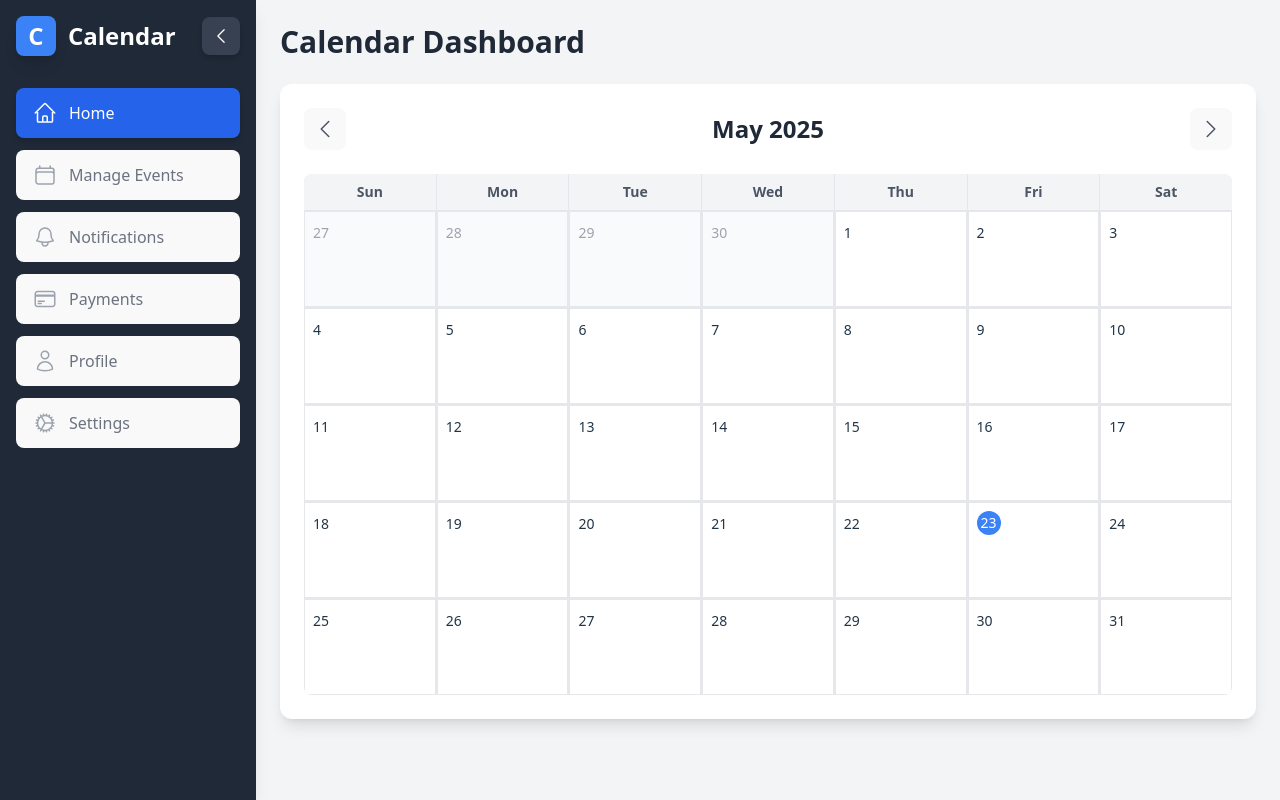
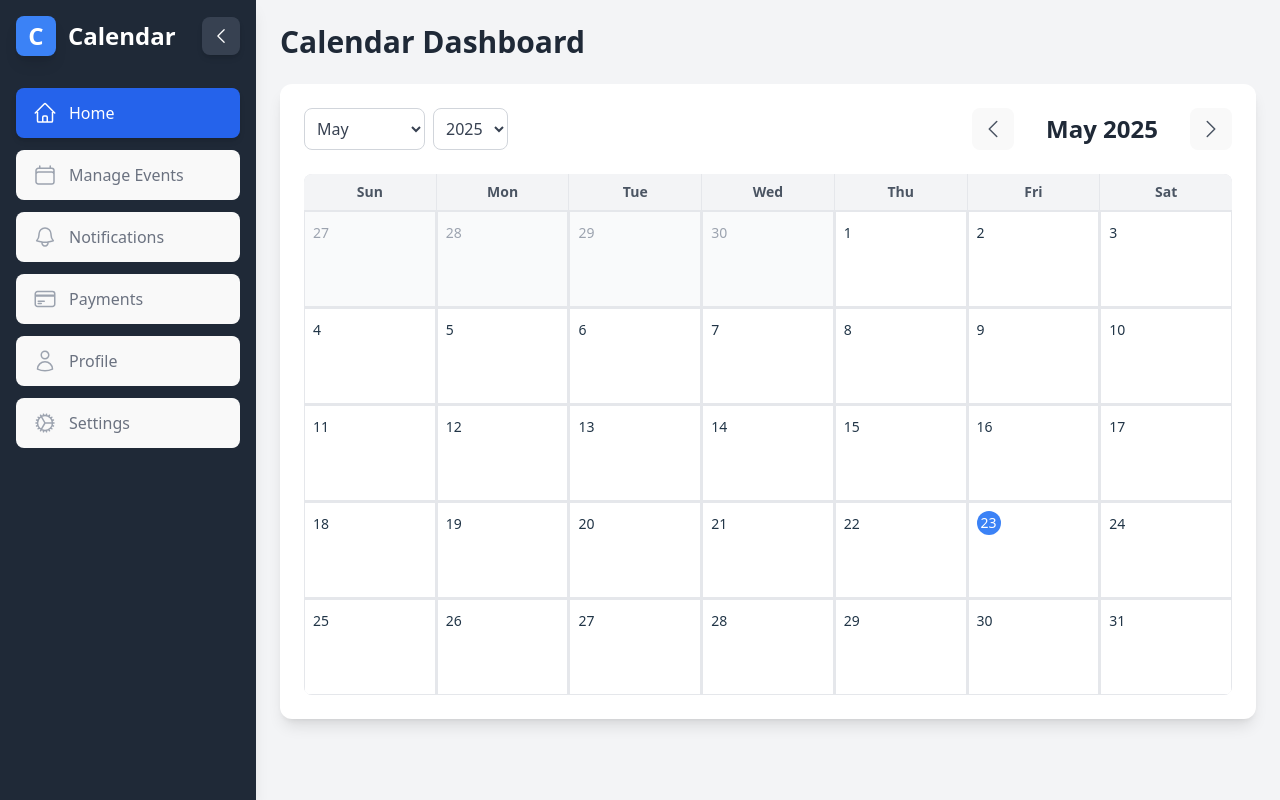
Before and after one commit to Amjedusman/Calender, a React (Vite) app: page / in a window 1280 px wide. Built offline with nearby package versions, Linux system fonts and the light colour scheme.

Commit message:
added some styles in calender

```diff
--- a/src/components/Calendar.jsx
+++ b/src/components/Calendar.jsx
@@ -10,9 +10,21 @@ import {
   isSameDay,
   isToday,
   addMonths,
-  subMonths
+  subMonths,
+  setMonth,
+  setYear
 } from 'date-fns';
 import { ChevronLeftIcon, ChevronRightIcon } from '@heroicons/react/24/outline';
+
+const months = [
+  'January', 'February', 'March', 'April', 'May', 'June',
+  'July', 'August', 'September', 'October', 'November', 'December'
+];
+
+const getYears = (range = 20) => {
+  const currentYear = new Date().getFullYear();
+  return Array.from({ length: range }, (_, i) => currentYear - 10 + i);
+};
 
 const Calendar = () => {
   const [currentDate, setCurrentDate] = useState(new Date());
@@ -37,16 +49,47 @@ const Calendar = () => {
     setCurrentDate(subMonths(currentDate, 1));
   };
 
+  const handleMonthChange = (e) => {
+    const newMonth = parseInt(e.target.value, 10);
+    setCurrentDate(setMonth(currentDate, newMonth));
+  };
+
+  const handleYearChange = (e) => {
+    const newYear = parseInt(e.target.value, 10);
+    setCurrentDate(setYear(currentDate, newYear));
+  };
+
   const renderHeader = () => {
     return (
-      <div className="flex items-center justify-between mb-6">
+      <div className="flex flex-col sm:flex-row items-center justify-between mb-6 gap-4">
+        <div className="flex items-center gap-2">
+          <select
+            className="rounded-lg border border-gray-300 p-2 text-gray-700 focus:outline-none focus:ring-2 focus:ring-blue-400 bg-white"
+            value={currentDate.getMonth()}
+            onChange={handleMonthChange}
+          >
+            {months.map((month, idx) => (
+              <option key={month} value={idx}>{month}</option>
+            ))}
+          </select>
+          <select
+            className="rounded-lg border border-gray-300 p-2 text-gray-700 focus:outline-none focus:ring-2 focus:ring-blue-400 bg-white"
+            value={currentDate.getFullYear()}
+            onChange={handleYearChange}
+          >
+            {getYears().map((year) => (
+              <option key={year} value={year}>{year}</option>
+            ))}
+          </select>
+        </div>
+        <div className="flex items-center gap-2">
           <button
             onClick={prevMonth}
             className="p-2 rounded-lg hover:bg-gray-100 transition-colors"
           >
             <ChevronLeftIcon className="h-6 w-6 text-gray-600" />
           </button>
-        <h2 className="text-2xl font-semibold text-gray-800">
+          <h2 className="text-2xl font-semibold text-gray-800 min-w-[160px] text-center">
             {format(currentDate, 'MMMM yyyy')}
           </h2>
           <button
@@ -55,6 +98,7 @@ const Calendar = () => {
           >
             <ChevronRightIcon className="h-6 w-6 text-gray-600" />
           </button>
+        </div>
       </div>
     );
   };
```
Lines whose indentation alone changed are shown as unchanged.
